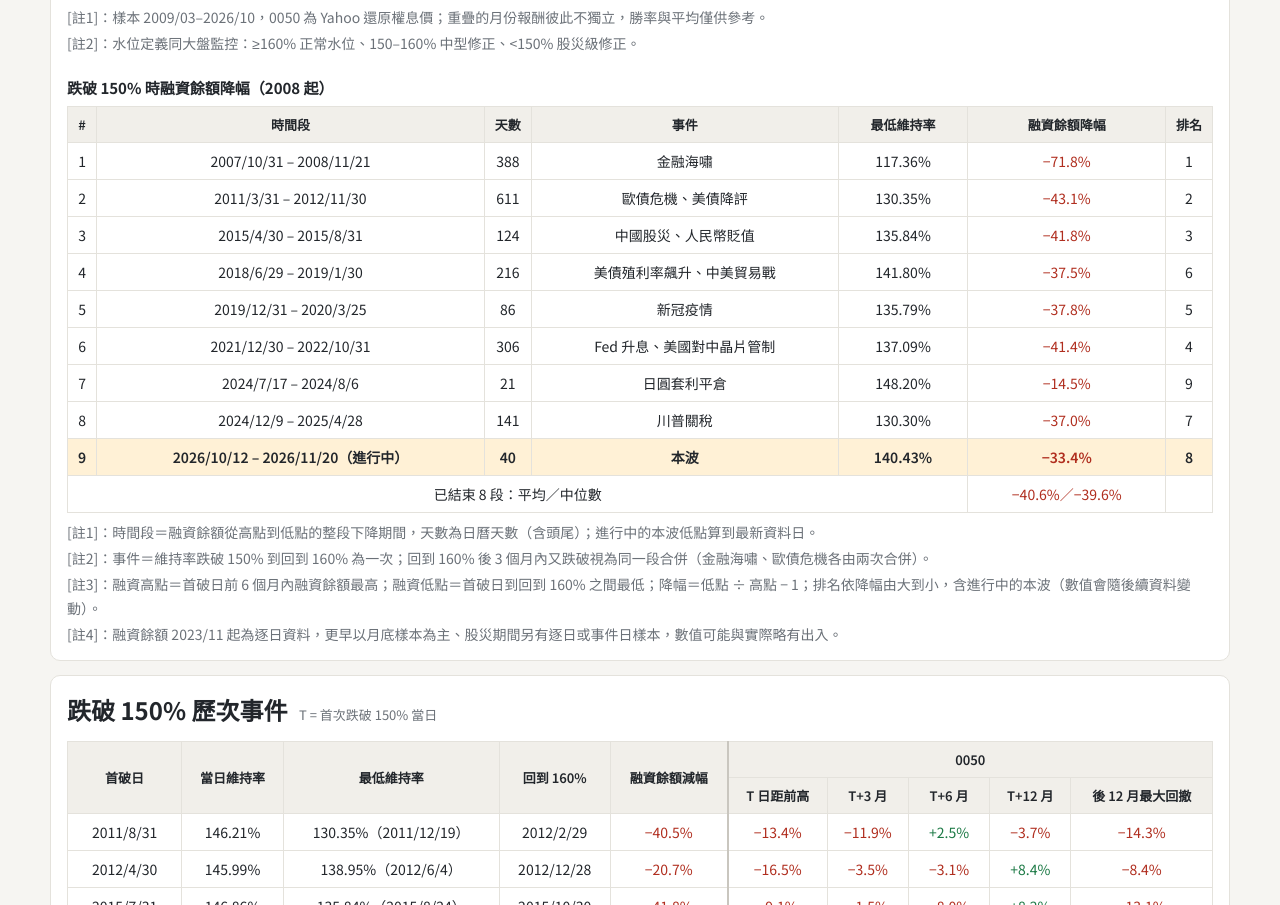
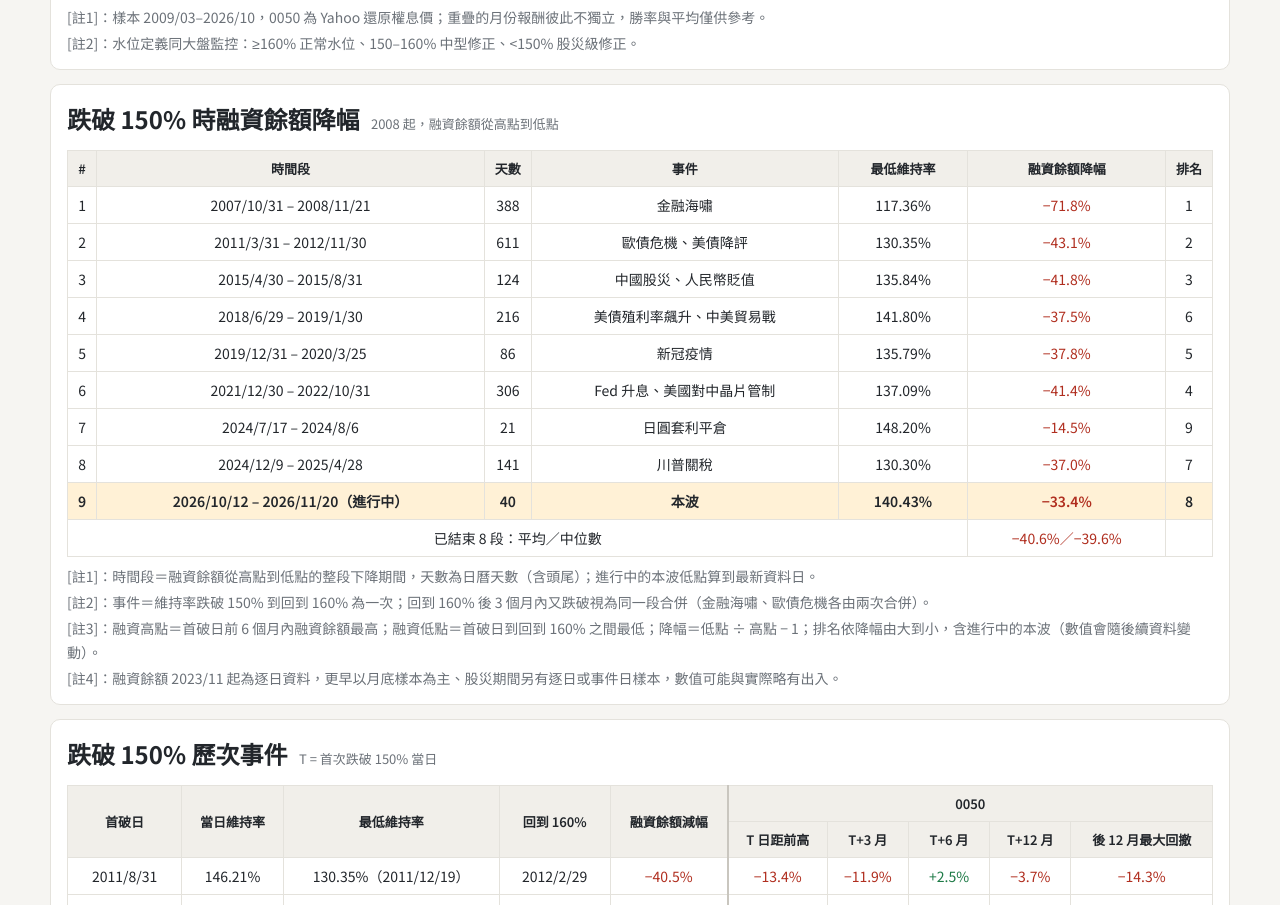
Before and after one commit to Jackie84112/macro-dashboard, a plain HTML site: page margin-tw.html in a window 1280 px wide. Shown: the part 1304-2209 px from the top of the page. Drawn offline with Linux system fonts and the light colour scheme.

Commit message:
融資降幅表獨立成一張卡片，標題同其他表（lead-h）
Co-Authored-By: Claude Opus 5.5 <noreply@anthropic.com>

```diff
--- a/margin-tw.html
+++ b/margin-tw.html
@@ -117,7 +117,10 @@
     <h2 class="lead-h">維持率水位 × 0050 後續報酬 <span class="h-sub">每月最後一筆維持率，對應其後 0050 報酬</span></h2>
     <div class="tablewrap"><table id="zoneTable"></table></div>
     <div id="zoneNotes"></div>
-    <h3 class="sub-h" style="margin:22px 0 8px;font-size:15px">跌破 150% 時融資餘額降幅（2008 起）</h3>
+  </section>
+
+  <section class="card jump" id="t-fin">
+    <h2 class="lead-h">跌破 150% 時融資餘額降幅 <span class="h-sub">2008 起，融資餘額從高點到低點</span></h2>
     <div class="tablewrap"><table id="finTable"></table></div>
     <div id="finNotes"></div>
   </section>
```
